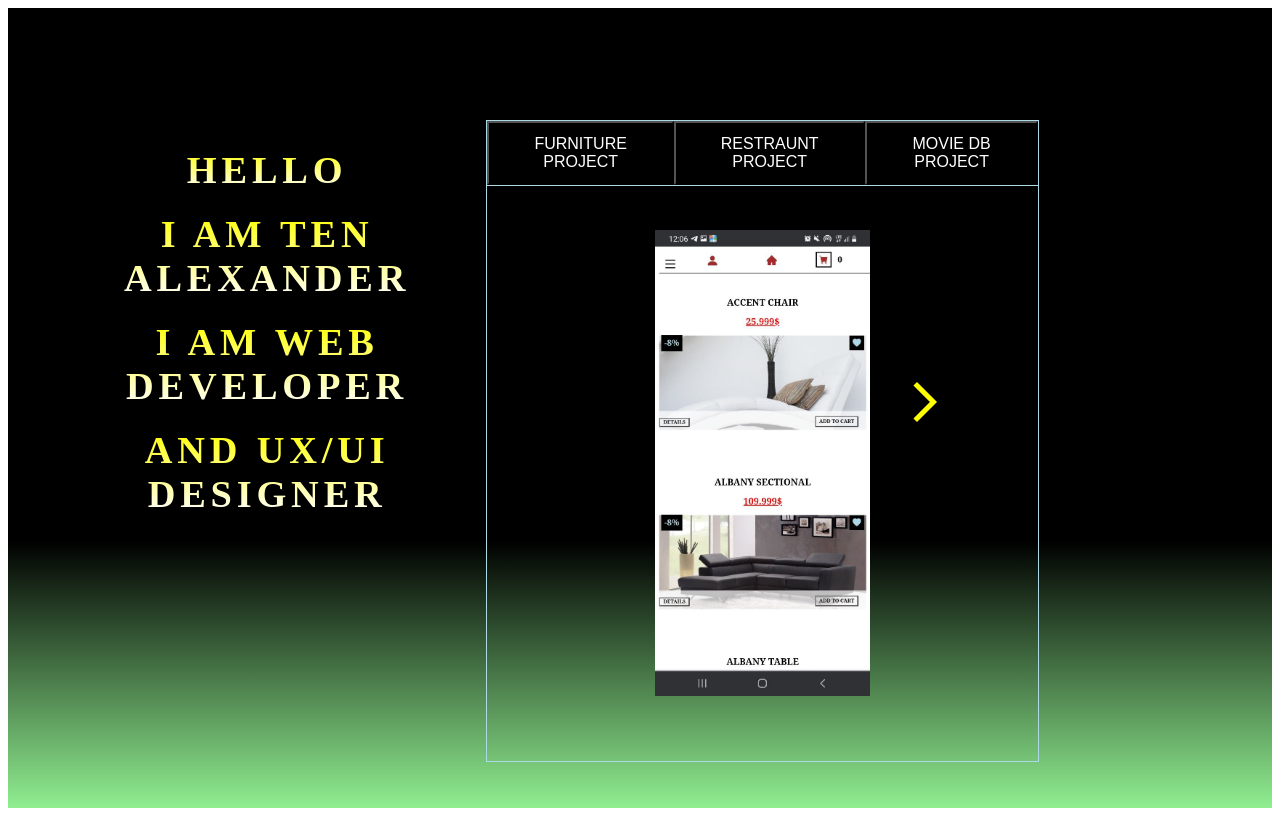
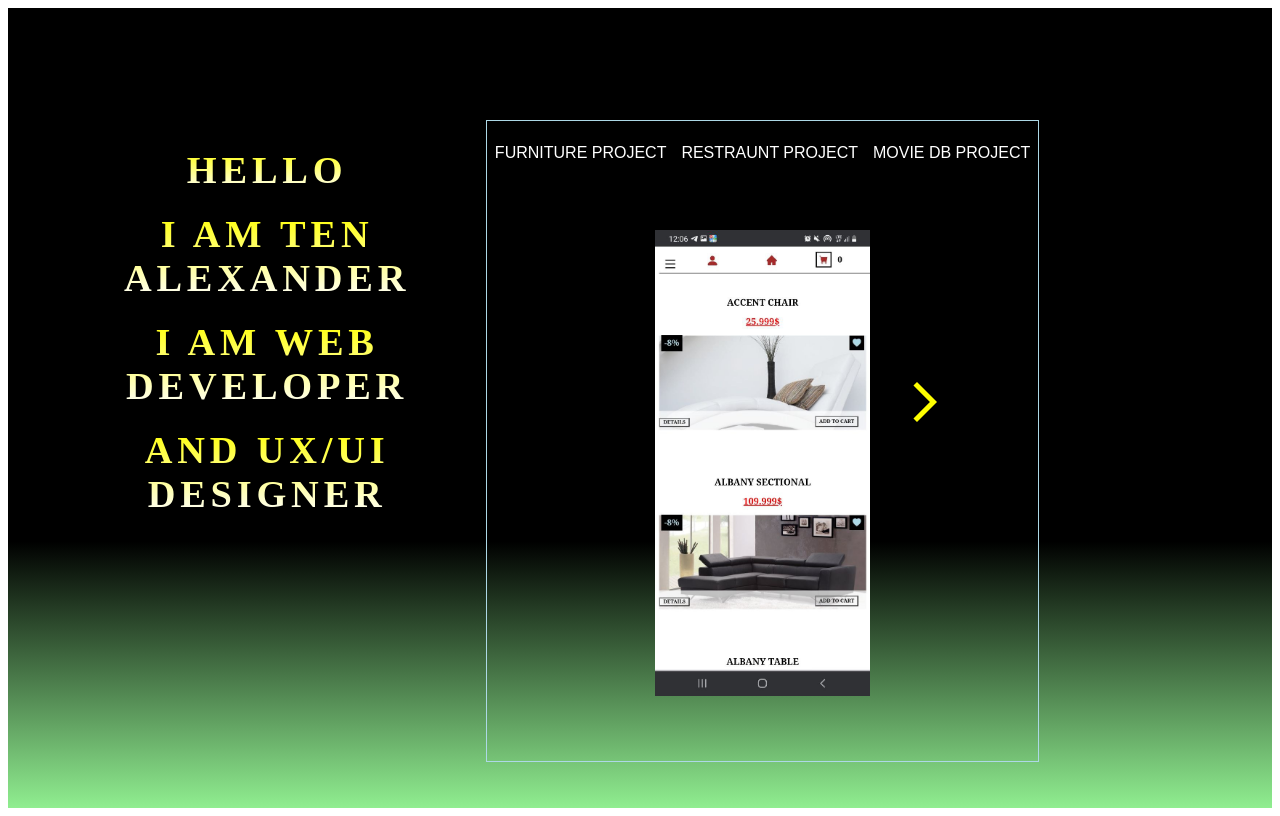
Before and after one commit to sashaTen/Portfolio, a React (Create React App) app: page / in a window 1280 px wide. Built offline with nearby package versions, Linux system fonts and the light colour scheme; a web font is replaced by a local one.

Commit message:
made btns  of   project header  transparent

```diff
--- a/src/index.css
+++ b/src/index.css
@@ -155,14 +155,15 @@
   width: 100%;
   height: 10%;
   position: absolute;
-  background: black;
+
   z-index: 1;
   display: flex;
   justify-content: space-around;
-  border-bottom: 1px solid lightblue;
 }
+
 .switchProjectBtn {
-  background: black;
+  border: none;
+  background: transparent;
   color: white;
   font-size: 1rem;
   text-transform: uppercase;
```
